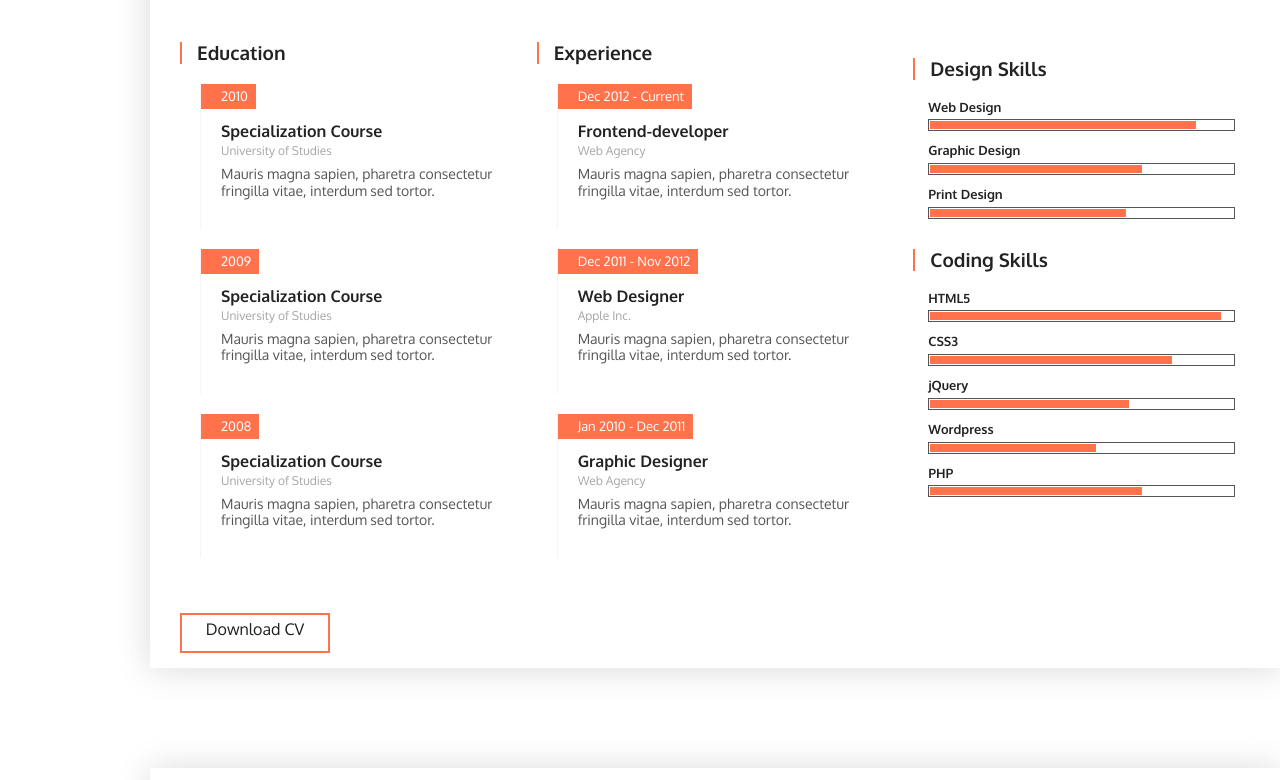
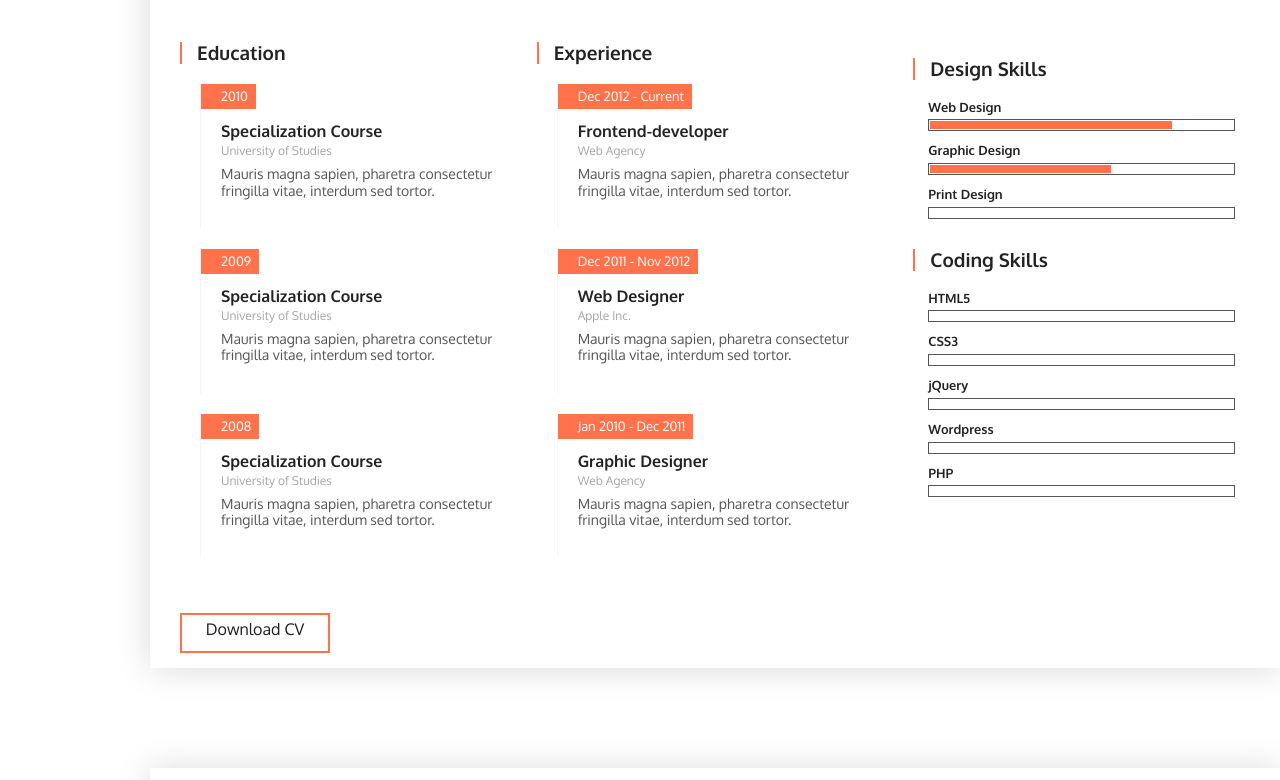
Before and after one commit to PaulinaMurzanska/Alex-Smith-Cv-project, a plain HTML site: page index.html in a window 1280 px wide. Shown: the part 1398-2178 px from the top of the page. Drawn offline with Linux system fonts and the light colour scheme.

Commit message:
fix position absolute and progress bars

```diff
--- a/assets/css/style.css
+++ b/assets/css/style.css
@@ -248,6 +248,11 @@ BLOG
     position: relative;
 }
 
+.gallery .pic-wrapper .date-wrapper {
+    position: relative;
+}
+
+
 
 
 
@@ -264,6 +269,7 @@ BLOG
     width: 100%;
     height: 100%;
     margin: 0;
+    display: block;
 
 }
 
@@ -330,6 +336,10 @@ BLOG
 }
 
 .gallery .pic-wrapper .date {
+    position: absolute;
+    bottom: -25px;
+    right: 30px;
+    z-index: 15;
     width: 44px;
     height: 49px;
     background-color: #ff724c;
@@ -354,12 +364,7 @@ BLOG
     font-weight: 300;
 }
 
-.gallery .pic-wrapper .date {
-    position: absolute;
-    bottom: 95px;
-    right: 30px;
-    z-index: 15;
-}
+
 
 .gallery .pic-wrapper .under-pic-info p {
     font-size: 13px;
@@ -511,74 +516,10 @@ RESUME
 
 }
 
-.in-resume .in-resume-wrapper .skills .bar-title .skill-bar-container .skill-bar-a {
+.skill-bar-container .skill-bar {
     background-color: #ff724c;
     border: 1px solid #ffffff;
     height: 10px;
     padding: 0;
     display: block;
-    width: 88%;
 }
-
-.in-resume .in-resume-wrapper .skills .bar-title .skill-bar-container .skill-bar-b {
-    background-color: #ff724c;
-    border: 1px solid #ffffff;
-    height: 10px;
-    padding: 0;
-    display: block;
-    width: 70%;
-}
-
-.in-resume .in-resume-wrapper .skills .bar-title .skill-bar-container .skill-bar-c {
-    background-color: #ff724c;
-    border: 1px solid #ffffff;
-    height: 10px;
-    padding: 0;
-    display: block;
-    width: 65%;
-}
-
-.in-resume .in-resume-wrapper .skills .bar-title .skill-bar-container .skill-bar-d {
-    background-color: #ff724c;
-    border: 1px solid #ffffff;
-    height: 10px;
-    padding: 0;
-    display: block;
-    width: 96%;
-}
-
-.in-resume .in-resume-wrapper .skills .bar-title .skill-bar-container .skill-bar-e {
-    background-color: #ff724c;
-    border: 1px solid #ffffff;
-    height: 10px;
-    padding: 0;
-    display: block;
-    width: 80%;
-}
-
-.in-resume .in-resume-wrapper .skills .bar-title .skill-bar-container .skill-bar-f {
-    background-color: #ff724c;
-    border: 1px solid #ffffff;
-    height: 10px;
-    padding: 0;
-    display: block;
-    width: 66%;
-}
-
-.in-resume .in-resume-wrapper .skills .bar-title .skill-bar-container .skill-bar-g {
-    background-color: #ff724c;
-    border: 1px solid #ffffff;
-    height: 10px;
-    padding: 0;
-    display: block;
-    width: 55%;
-}
-
-.in-resume .in-resume-wrapper .skills .bar-title .skill-bar-container .skill-bar-h {
-    background-color: #ff724c;
-    border: 1px solid #ffffff;
-    height: 10px;
-    padding: 0;
-    display: block;
-    width: 70%;
-}
--- a/index.html
+++ b/index.html
@@ -189,14 +189,14 @@
                                 <div class="bar-title">
                                     <h4>Web Design</h4>
                                     <div class="skill-bar-container">
-                                        <div class="skill-bar-a">
+                                        <div class="skill-bar" style="width: 80%;">
                                         </div>
                                     </div>
                                 </div>
                                 <div class="bar-title">
                                     <h4>Graphic Design</h4>
                                     <div class="skill-bar-container">
-                                        <div class="skill-bar-b">
+                                        <div class="skill-bar" style="width: 60%;">
                                         </div>
                                     </div>
                                 </div>
@@ -280,6 +280,7 @@
 
                     <div class="pic-wrapper">
 
+                        <div class="date-wrapper">
                             <a href="https://lmpixels.com/wp/unique/bootstrap-is-the-most-popular-html-css-and-js-framework/"
                                 target="-blank">
                                 <i class="fas fa-scroll"></i>
@@ -287,15 +288,18 @@
                                 <img src="assets/img/blog_post_1_full-1.jpg" alt="">
 
                             </a>
+                            <div class="date">
+                                <span class="day">16</span>
+                                <span class="month">May</span>
+                            </div>
+                        </div>
+
 
                         <div class="under-pic-info">
                             <p>Frameworks</p>
                             <h4>Bootstap is the Most Popular HTML, CSS, and JS Framework</h4>
                         </div>
-                        <div class="date">
-                            <span class="day">16</span>
-                            <span class="month">May</span>
-                        </div>
+
 
 
                     </div>
```
Lines whose indentation alone changed are shown as unchanged.
